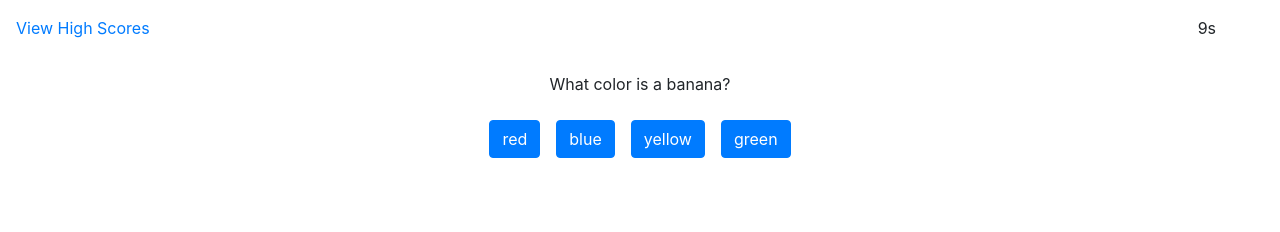
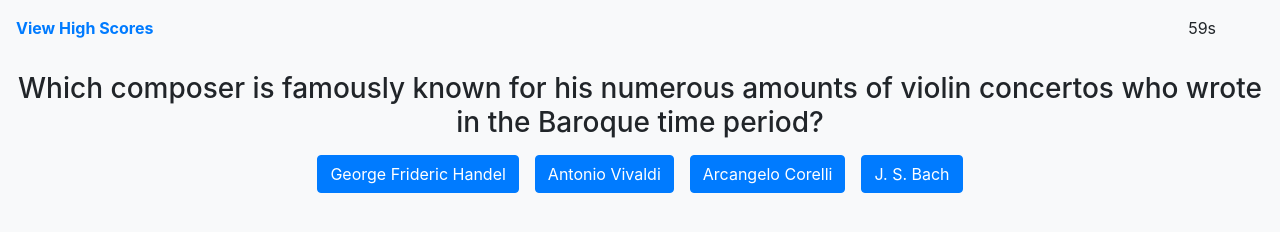
Before and after one commit to JeffryLangford/Quiz-for-Coding, a plain HTML site: page index.html in a window 1280 px wide. Both pictures are taken after a click on the button "Start Quiz". Drawn offline with nearby package versions, Linux system fonts and the light colour scheme.

Commit message:
added questions, tried to say incorrect or correct

```diff
--- a/assets/script.js
+++ b/assets/script.js
@@ -2,25 +2,55 @@ var startQuizBtn = document.getElementById("startquiz");
 var span = document.getElementsByTagName("span");
 var entryEl = document.getElementById("entry");
 var questionsEl = document.getElementById("questions");
+var answerEl = document.getElementById("answer");
 var endPromptEl = document.getElementById("endprompt");
+var timeLeft = 60;
 var timeInterval;
 var questionCounter = 0;
 var questionList = [
     {
-        question: "What color is a banana?",
-        answers: ["red", "blue", "yellow", "green"],
-        correctAnswer: "yellow"
+        question: "Which composer is famously known for his numerous amounts of violin concertos who wrote in the Baroque time period?",
+        answers: ["George Frideric Handel", "Antonio Vivaldi", "Arcangelo Corelli", "J. S. Bach"],
+        correctAnswer: "Antonio Vivaldi"
     },
     {
-        question: "What color is an orange?",
-        answers: ["blue", "orange", "red", "purple"],
-        correctAnswer: "orange"
+        question: "Who is considered the grandfather of the Minimalism genre?",
+        answers: ["Steve Reich", "John Cage", "La Monte Young", "Terry Riley"],
+        correctAnswer: "La Monte Young"
+    },
+    {
+        question: "This composer wrote three ballets in increasingly progressive style in France with the Ballet Russe under Sergei Diaghilev's coreography:",
+        answers: ["Igor Stravinsky", "Rimsky Korsakov", "Arnold Schoenberg", "Sergei Rachmaninoff"],
+        correctAnswer: "Igor Stravinsky"
+    },
+    {
+        question: "The serialist genre was attributed to all of these composers EXCEPT for:",
+        answers: ["Milton Babbitt", "Elliott Carter", "Arnold Schoenberg", "Anton Webern"],
+        correctAnswer: "Elliott Carter"
+    },
+    {
+        question: "Who was the Hungarian Composer known for his efforts in helping to found the process known as ethnomusicology?",
+        answers: ["Zoltán Kodály", "György Ligeti", "Ernő Dohnányi", "Béla Bartók"],
+        correctAnswer: "Béla Bartók"
+    },
+    {
+        question: "Spectralism was the term used to describe this 20th century composer:",
+        answers: ["Gérard Grisey", "Krzysztof Penderecki", "György Ligeti", "Steve Reich"],
+        correctAnswer: "Gérard Grisey"
+    },
+    {
+        question: "J.S. Bach had many composers influence him. Among these four, who did NOT influence him?",
+        answers: ["Georg Philipp Telemann", "Antonio Vivaldi", "Alessandro Scarlatti", "Dieterich Buxtehude"],
+        correctAnswer: "Alessandro Scarlatti"
+    },
+    {
+        question: "Who composed the famous 'Heroic' Symphony that is considered to be the start of the Romantic Time period?",
+        answers: ["J.S. Bach", "Beethoven", "Mozart", "Haydn"],
+        correctAnswer: "Beethoven"
     }
 ]
 
 function startQuiz () {
-    //take the audience to the first question with answer choices
-    //probably with an if loop
     countdown();
     entryEl.classList.add("hide");
     questionsEl.classList.remove("hide");
@@ -28,7 +58,6 @@ function startQuiz () {
 };
 
 function countdown () {
-    let timeLeft = 10;
     timeInterval = setInterval(function() {
         if (timeLeft > 0) {
             span[0].textContent = timeLeft + "s";
@@ -43,10 +72,10 @@ function countdown () {
 function questionRender () {
     if (questionList.length > questionCounter) {
     questionsEl.innerHTML = "";
-    var questionP = document.createElement("p");
-    //questionP.classList.add("whatever desired for styling, look at line 52 for example");
-    questionP.textContent = questionList[questionCounter].question;
-    questionsEl.append(questionP);
+    var questionH2 = document.createElement("h3");
+    //questionH2.classList.add("");
+    questionH2.textContent = questionList[questionCounter].question;
+    questionsEl.append(questionH2);
     for (var i = 0; i < questionList[questionCounter].answers.length; i++) {
         var answerBtn = document.createElement("button");
         answerBtn.classList.add("btn-primary", "btn", "m-2");
@@ -60,16 +89,20 @@ function questionRender () {
 
 function clickHandler(event) {
     if (event.target.tagName === "BUTTON") {
+        //answerEl.innerHTML = "";
+        var answerP = document.createElement("p");
         if (event.target.textContent === questionList[questionCounter].correctAnswer) {
-            console.log("true");
-            //display correct
+            answerP.textContent = "Correct!";
+            questionsEl.append(answerP);
+            console.log("correct");
         }
         else {
+            answerP.textContent = "Incorrect! 10s have been deducted from your total time.";
+            questionsEl.append(answerP);
             console.log("false");
-            //display incorrect, subtract 10s
+            timeLeft = timeLeft - 10;
         }
         questionCounter = questionCounter + 1;
-
         questionRender();
     }
 }
@@ -81,12 +114,6 @@ function endQuiz() {
 }
 //add score up above
 
-
-//use if loops to take the audience through the quiz:
-//if correct: display "Correct!" then go to next question (probably use if here)
-//if incorrect: display "Incorrect!" then deduct 10s from time (probably use else here)
-
-
 //store high scores on local storage after the quiz has been completed
 questionsEl.addEventListener("click", clickHandler)
 startQuizBtn.addEventListener("click", startQuiz);
--- a/index.html
+++ b/index.html
@@ -4,31 +4,29 @@
     <meta charset="UTF-8">
     <meta http-equiv="X-UA-Compatible" content="IE=edge">
     <meta name="viewport" content="width=device-width, initial-scale=1.0">
-    <title>Musical Composer Quiz</title>
+    <title>Classical Composer Quiz</title>
     <link rel="stylesheet" href="https://cdn.jsdelivr.net/npm/bootstrap@4.3.1/dist/css/bootstrap.min.css" integrity="sha384-ggOyR0iXCbMQv3Xipma34MD+dH/1fQ784/j6cY/iJTQUOhcWr7x9JvoRxT2MZw1T" crossorigin="anonymous">
     <link rel="stylesheet" href="./assets/style.css">
 </head>
-<body class="m-auto">
+<body class="m-auto bg-light">
     <div class="container-fluid text-center m-auto p-3">
         <nav class="d-flex">
-            <a class="mr-auto" href="">View High Scores</a>
+            <a class="mr-auto font-weight-bold" href="">View High Scores</a>
             <span class="pr-5">Time: 60s</span>
         </nav>
-        <header  id="entry" class="m-auto">
-            <h1>Musical Composer Challenge!</h1>
+        <header id="entry" class="m-auto">
+            <h1>Classical Composer Challenge!</h1>
             <subtitle>Try to answer the following code-related questions within the time limit.
-            <br>Keep in mind that incorrect answers will penalize your score/time by ten seconds!</subtitle>
+            <br>Keep in mind that incorrect answers will penalize your score/time by ten seconds!</subtitle><br>
             <button id="startquiz" class="btn-primary btn m-2">Start Quiz</button>
         </header>
     </div>
-    <div id="questions" class="hide container-fluid text-center h-100 m-auto p-3"></div>
+    <div id="questions" class="hide container-fluid text-center h-50 m-auto p-3"></div>
+    <div id="precision" class="hide container-fluid text-center h-50 m-auto p-3"></div>
     <div id="endprompt" class="hide container-fluid text-center h-100 m-auto p-3">
-        <h2>End Prompt</h2>
+        <h2>Time's up!</h2>
     </div>
 
     <script src="./assets/script.js"></script>
 </body>
 </html>
-<p>
-
-</p>
```
Also changed, not shown: 1 other file.
